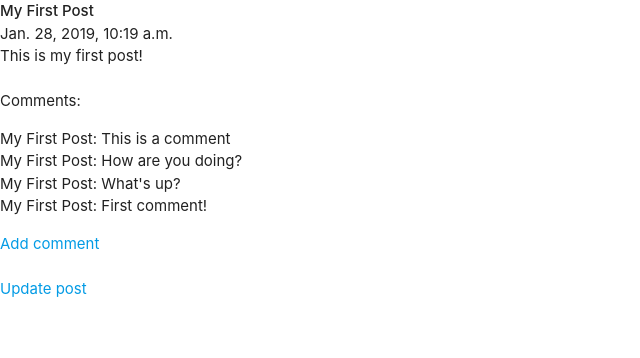
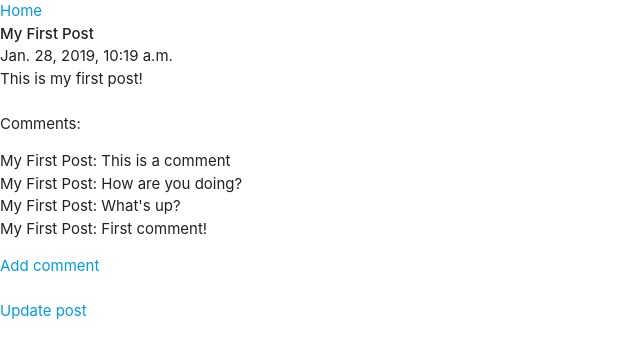
Before and after one commit to deweysia/django-midterm-quiz, a Django app: page /1/ in a window 1280 px wide. Shown: the top 358 px of the page, without its empty margins (0-640 px from the left). Run offline with Django 3.2, Linux system fonts and the light colour scheme; data comes from the database, SQL or seed files in the repository; both versions use the stored data as it was after the commit.

Commit message:
Add Home button to post details page

```diff
--- a/post/templates/post/post.html
+++ b/post/templates/post/post.html
@@ -5,6 +5,8 @@
 {% endblock head %}
 
 {% block body %}
+	<a href="{% url 'index' %}">Home </a>
+	<br>
 	<strong>{{ post.title }}</strong>
 	<br>
 	{{ post.date_created }}
```
Also changed, not shown: db.sqlite3.
